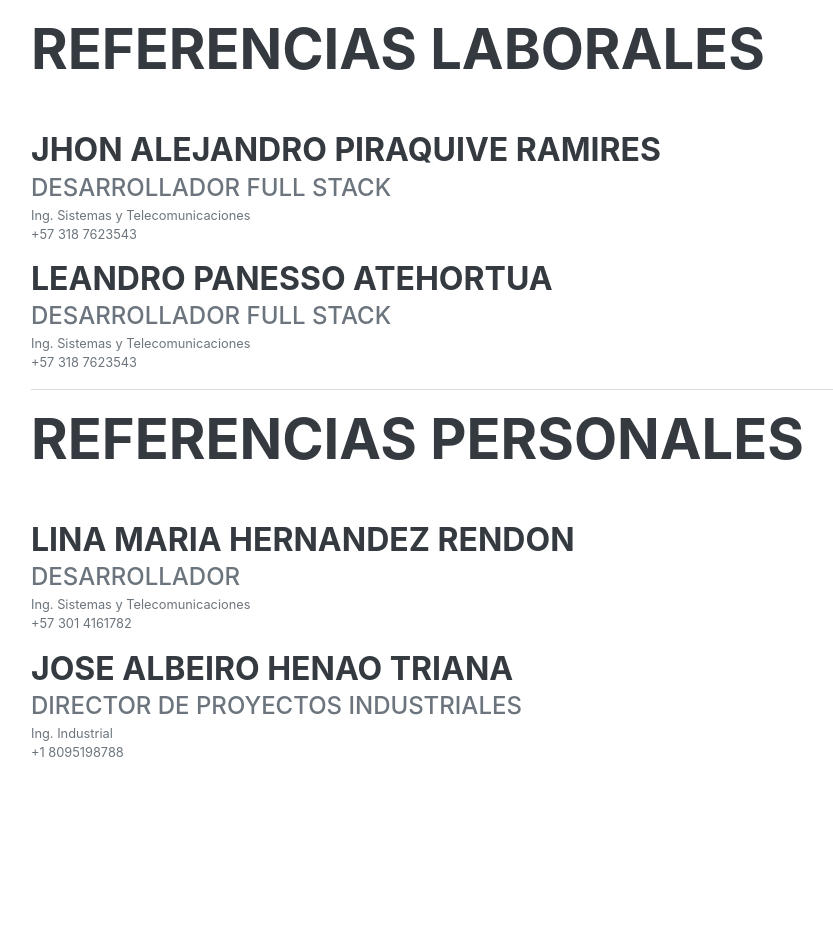
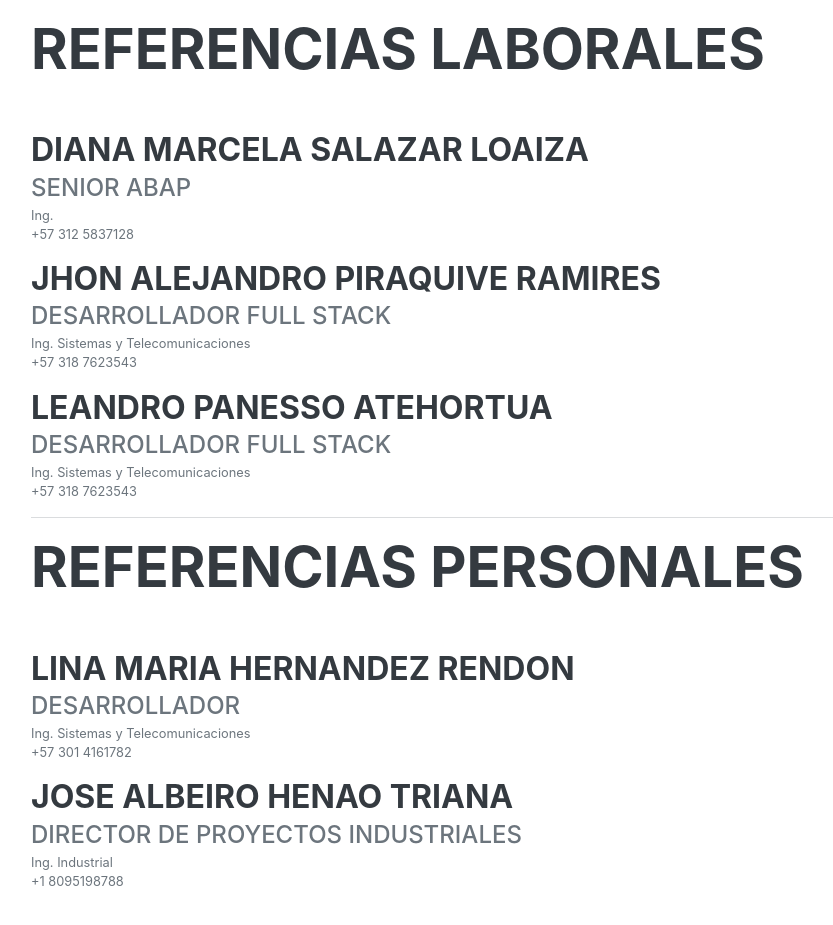
Before and after one commit to sebashenao/sebashenao.github.io, a plain HTML site: page index.html in a window 1280 px wide. Shown: the part 4400-5325 px from the top of the page, without its empty margins (289-1122 px from the left). Before the commit the page ends 5258 px from the top, so only its background shows below. Drawn offline with nearby package versions, Linux system fonts and the light colour scheme; a web font is replaced by a local one.

Commit message:
ajuste referencia

```diff
--- a/index.html
+++ b/index.html
@@ -207,12 +207,12 @@
         <section class="resume-section" id="interests">
             <div class="resume-section-content">
                 <h2 class="mb-5">Referencias Laborales</h2>
-                <!-- <div class="flex-grow-1">
+                <div class="flex-grow-1">
                     <h3 class="mb-0">Diana Marcela Salazar Loaiza</h3>
                     <div class="subheading">Senior ABAP</div>
                     <p style="font-size: 0.8rem" class="m-0">Ing.</p>
                     <p class="mb-3" style="font-size: 0.8rem">+57 312 5837128</p>
-                </div> -->
+                </div>
                 <div class="flex-grow-1">
                     <h3 class="mb-0">Jhon Alejandro Piraquive Ramires</h3>
                     <div class="subheading">Desarrollador Full Stack</div>
```
